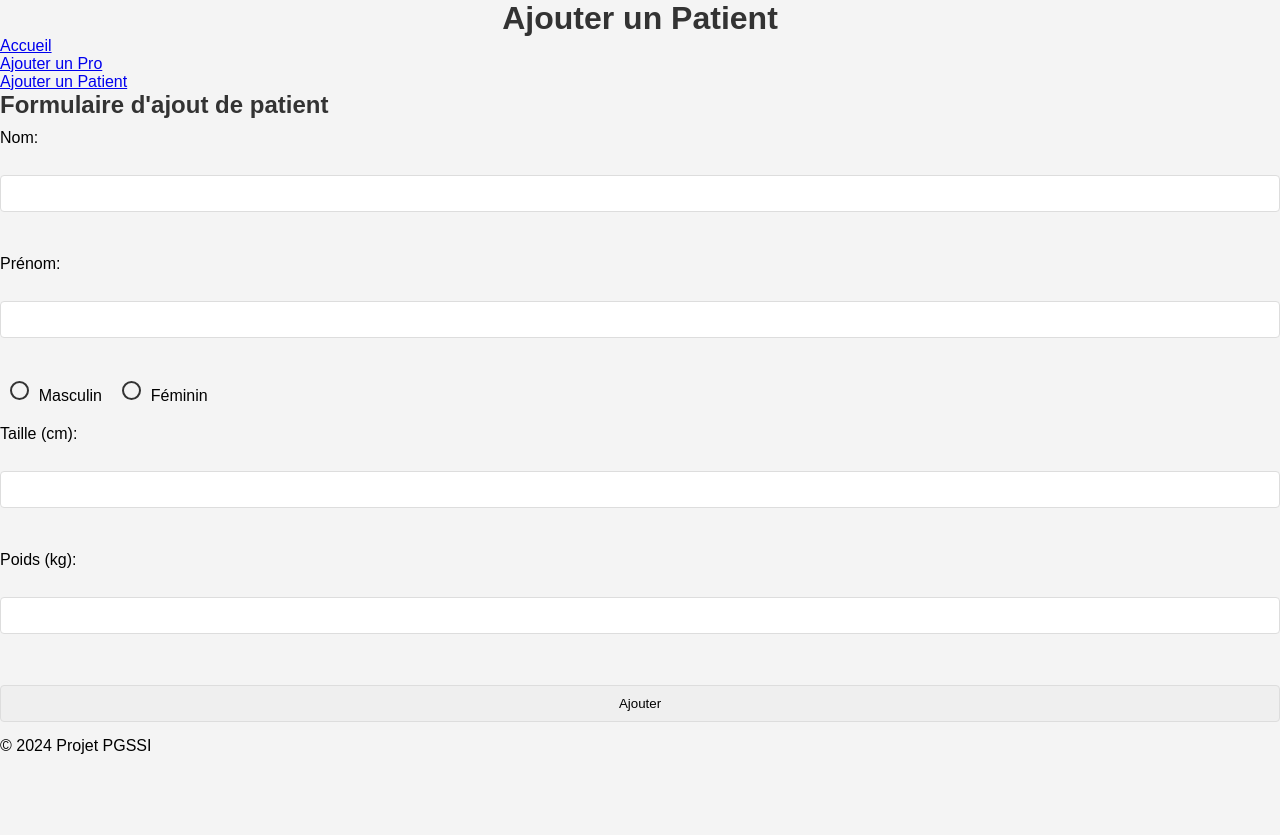
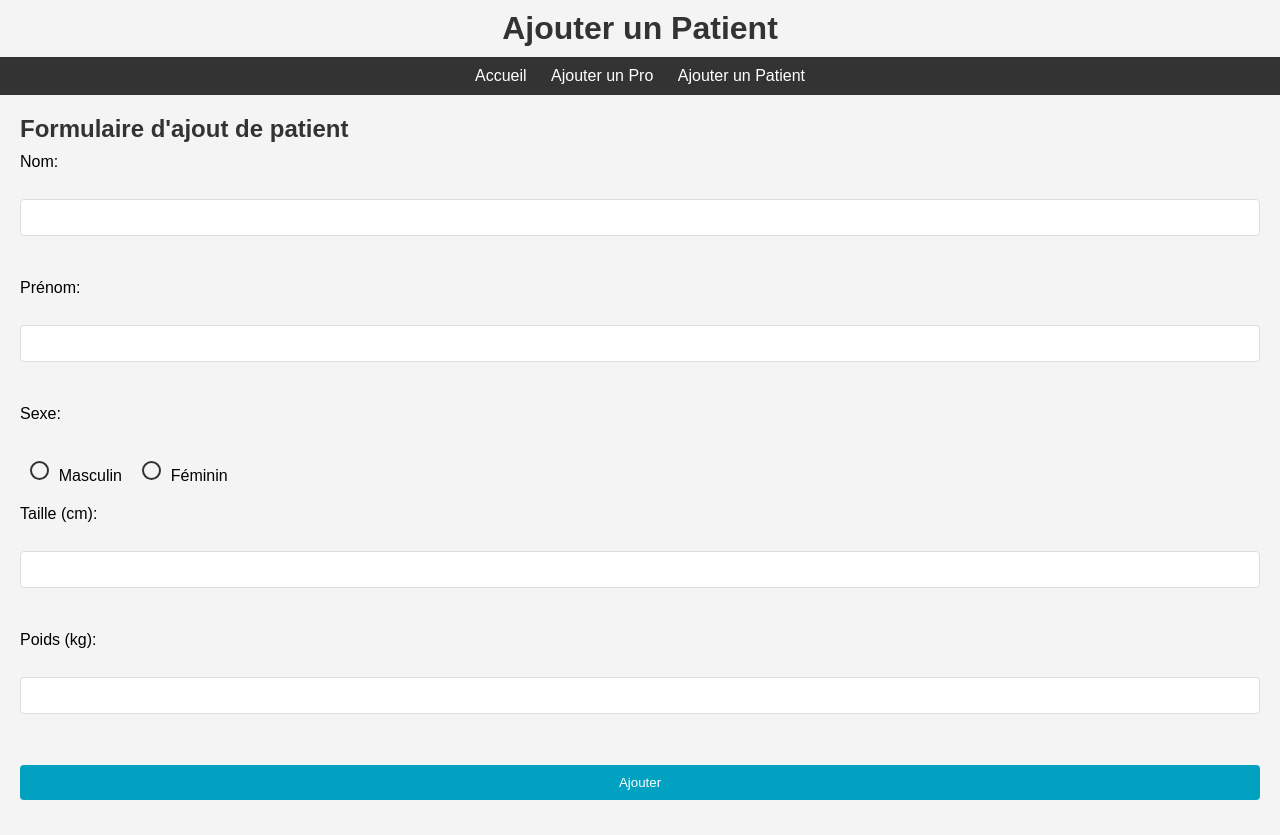
Before and after one commit to ines1102/PGSSI, a Flask app: page /ajouter_patient in a window 1280 px wide. Before the commit the page ends 754 px from the top, so only its background shows below. Run offline with Flask 3, Linux system fonts and the light colour scheme.

Commit message:
css ajout_patient

```diff
--- a/app/static/ajouter.css
+++ b/app/static/ajouter.css
@@ -40,6 +40,7 @@ body {
 }
 
 h1 {
+    margin-top: 10px;
     color: #333;
     text-align: center;
 }
@@ -162,3 +163,61 @@ button:hover {
 .radio-wrapper input[type="radio"][id="male"]:checked+label:before {
     background-color: #259ee4;
 }
+
+/* Styles pour la balise nav */
+nav {
+    margin-top: 10px;
+    background-color: #333;
+    /* Couleur de fond */
+    padding: 10px 0;
+    /* Espacement intérieur */
+}
+
+nav ul {
+    list-style-type: none;
+    /* Supprimer les puces de liste */
+    text-align: center;
+    /* Centrer le contenu */
+}
+
+nav ul li {
+    display: inline;
+    /* Afficher les éléments de la liste en ligne */
+    margin: 0 10px;
+    /* Marge entre les éléments */
+}
+
+nav ul li a {
+    text-decoration: none;
+    /* Supprimer les soulignements des liens */
+    color: #fff;
+    /* Couleur du texte */
+}
+
+/* Section content */
+.content {
+    padding: 20px;
+    /* Espacement intérieur */
+}
+
+
+/* Bouton Ajouter */
+input[type="submit"] {
+    background-color: rgb(0, 161, 193);
+    /* Couleur de fond par défaut */
+    color: #fff;
+    /* Couleur du texte */
+    padding: 10px;
+    /* Espacement intérieur */
+    border: none;
+    /* Supprimer la bordure */
+    border-radius: 4px;
+    /* Bordure arrondie */
+    cursor: pointer;
+    /* Curseur pointeur */
+}
+
+input[type="submit"]:hover {
+    background-color: rgb(0, 123, 148);
+    /* Couleur de fond au survol */
+}
--- a/app/templates/ajouter_patient.html
+++ b/app/templates/ajouter_patient.html
@@ -5,7 +5,7 @@
     <meta charset="UTF-8">
     <meta name="viewport" content="width=device-width, initial-scale=1.0">
     <title>Ajouter un Patient</title>
-    <link rel="stylesheet" href="ajouter.css">
+    <link rel="stylesheet" href="static/ajouter.css">
 </head>
 
 <body>
@@ -19,13 +19,22 @@
             <li><a href="/ajouter_patient">Ajouter un Patient</a></li>
         </ul>
     </nav>
-    <section>
+    <section class="content">
         <h2>Formulaire d'ajout de patient</h2>
         <form action="/ajouter_patient" method="post">
+            <!-- Message d'erreur en cas d'échec -->
+            {% if error_message %}
+            <p style="color: red">{{ error_message }}</p>
+            {% endif %}
+
+            {% if success_message %}
+            <p style="color: green">{{ success_message }}</p>
+            {% endif %}
             <label for="nom">Nom:</label><br>
             <input type="text" id="nom" name="nom"><br>
             <label for="prenom">Prénom:</label><br>
             <input type="text" id="prenom" name="prenom"><br>
+            <label for="sexe">Sexe:</label><br>
             <div class="gender-select">
                 <div class="radio-wrapper">
                     <input type="radio" id="male" name="sexe" value="male">
@@ -43,9 +52,7 @@
             <input type="submit" value="Ajouter">
         </form>
     </section>
-    <footer>
-        <p>&copy; 2024 Projet PGSSI</p>
-    </footer>
+
 </body>
 
 </html>
--- a/app/views.py
+++ b/app/views.py
@@ -131,17 +131,21 @@ def ajouter_patient():
         taille = request.form['taille']
         poids = request.form['poids']
 
-        # Créer un nouveau patient
-        nouveau_patient = Patient(nom=nom, prenom=prenom, sexe=sexe, taille=taille, poids=poids)
+        # Vérifier si tous les champs sont remplis
+        if not nom or not prenom or not sexe or not taille or not poids:
+            error_message = "Veuillez remplir tous les champs du formulaire."
+        else:
+            # Créer un nouveau patient
+            nouveau_patient = Patient(nom=nom, prenom=prenom, sexe=sexe, taille=taille, poids=poids)
 
-        # Ajouter le nouveau patient à la base de données
-        db.session.add(nouveau_patient)
-        db.session.commit()
+            # Ajouter le nouveau patient à la base de données
+            db.session.add(nouveau_patient)
+            db.session.commit()
 
-         # Message de succès
-        success_message = "Le patient a été ajouté avec succès."
+            # Message de succès
+            success_message = "Le patient a été ajouté avec succès."
 
-        # Afficher le formulaire d'ajout de patient
+    # Afficher le formulaire d'ajout de patient
     return render_template('ajouter_patient.html', error_message=error_message, success_message=success_message)
 
 # Route pour la déconnexion
```
Also changed, not shown: instance/users.db.
